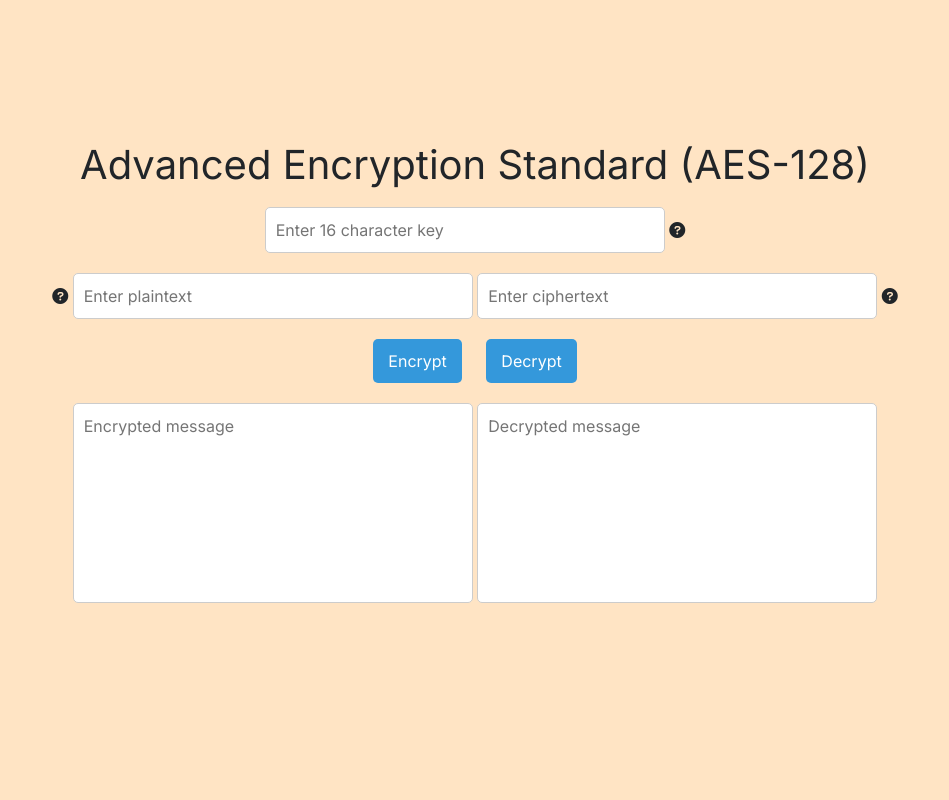
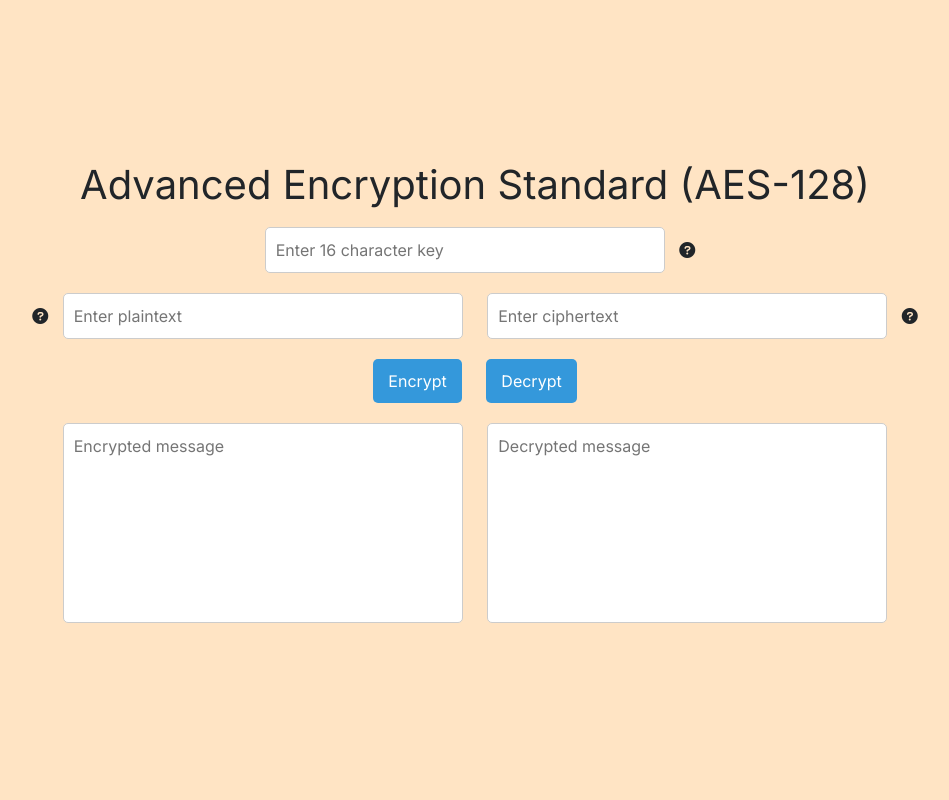
Before and after one commit to GunankaD/AES-Project, a Flask app: page / in a window 1280 px wide. Shown: the whole page, without its empty margins (165-1114 px from the left). Run offline with Flask 3, Linux system fonts and the light colour scheme; parts of the project's set-up code (start-up, migrations or seed data) failed here and were passed over.

Commit message:
Update index.css

```diff
--- a/static/index.css
+++ b/static/index.css
@@ -2,12 +2,11 @@ body {
     background-color: bisque;
     display: flex;
     justify-content: center;
-    align-items: center;
+    align-items: flex-start;
     place-items: center;
-    height: 95vh;
+    min-height: 100vh;
     font-family: 'Inter', sans-serif;
 }
-
 
 .container {
     text-align: center;
@@ -16,13 +15,14 @@ body {
 
 input, textarea {
     padding: 10px;
-    margin: 10px 0;
+    margin: 10px;
     border: 1px solid #ccc;
     border-radius: 5px;
     font-size: 16px;
-    width: 400px;
+    width: 40%;
+    max-width: 400px;
+}
 
-}
 textarea {
     resize: none;
     height: 200px;
@@ -39,6 +39,7 @@ button {
     color: white;
     transition: 0.3s;
 }
+
 button:hover {
     background: #2980b9;
 }
```
